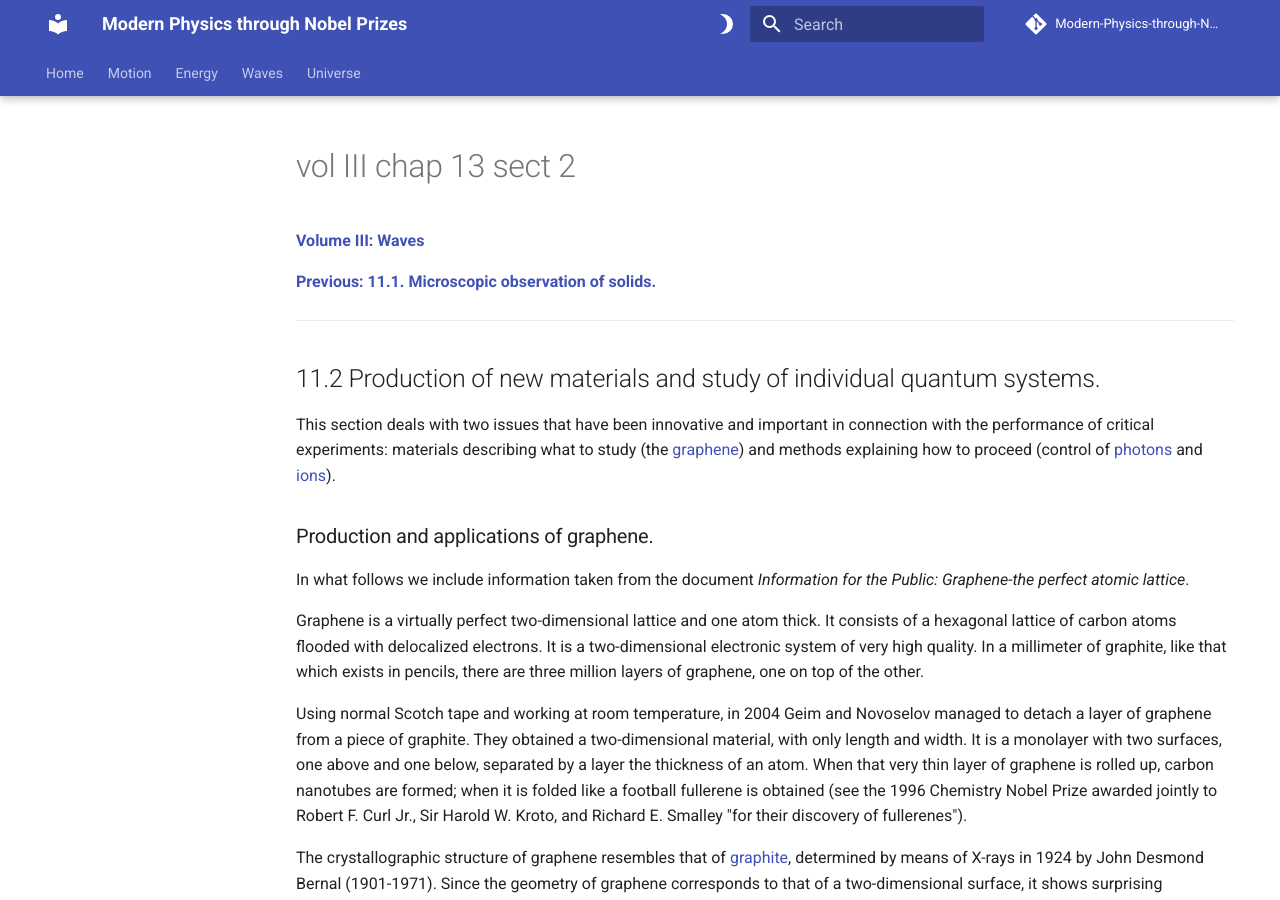
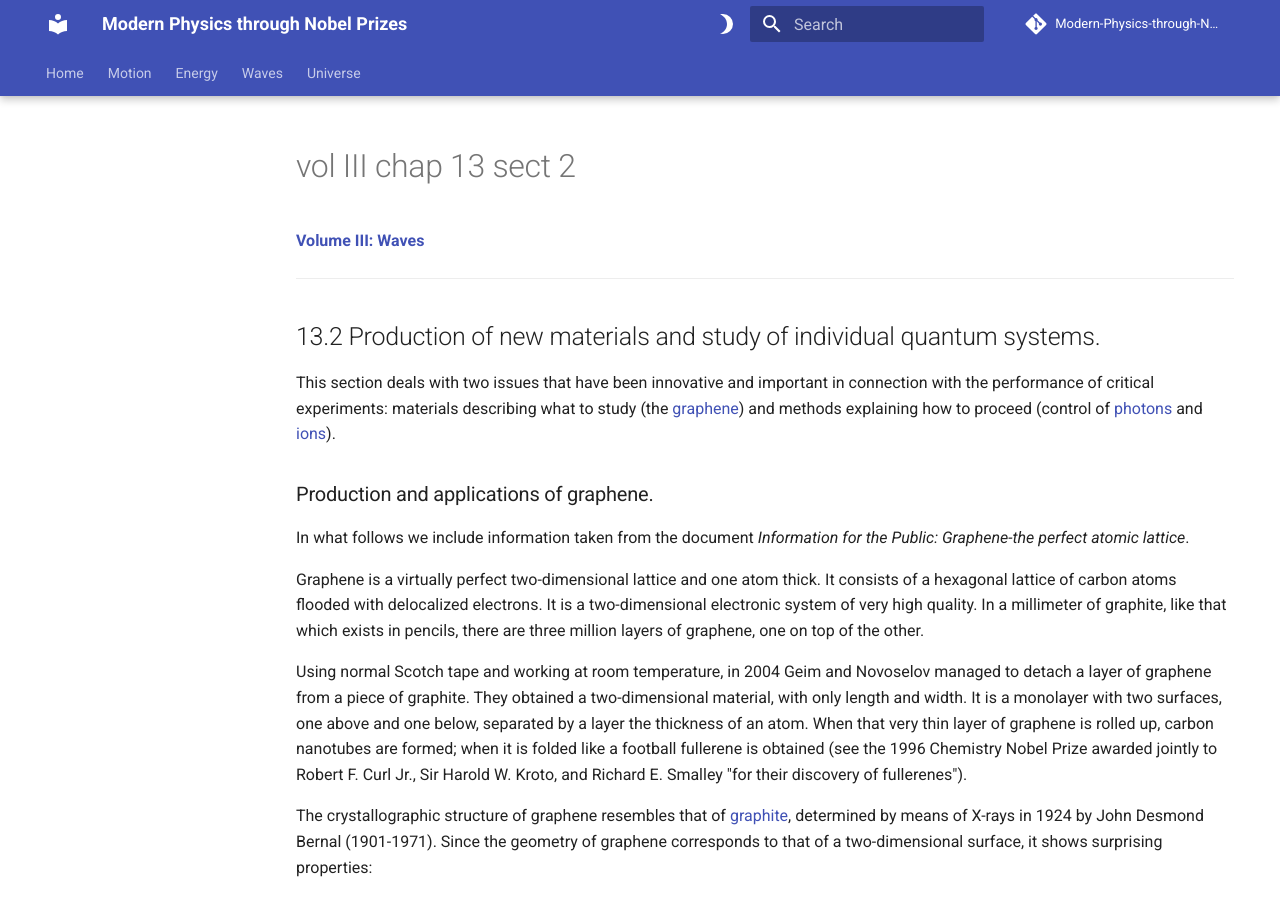
Before and after one commit to modphysnobel/modphysnobel.github.io, an MkDocs documentation site: the page built from docs/vol-III/vol-III-chap-13-sect-2.md, in a window 1280 px wide and 900 px high. Built offline with MkDocs 1.6.1 and Material for MkDocs 9.7.7, drawn with Linux system fonts in a browser that asks for light colours; some web fonts are replaced; comment, search, counter and statistics services are not loaded; some of the changed text lies outside the part shown.

Commit message:
Update vol-III-chap-13-sect-2.md

```diff
--- a/docs/vol-III/vol-III-chap-13-sect-2.md
+++ b/docs/vol-III/vol-III-chap-13-sect-2.md
@@ -1,10 +1,8 @@
 [**Volume III: Waves**](./volume-III.md)
-
-[**Previous: 11.1. Microscopic observation of solids.**](./vol-III-chap-11-sect-1.md)
 
 ***
 
-## 11.2 Production of new materials and study of individual quantum systems.
+## 13.2 Production of new materials and study of individual quantum systems.
 
 This section deals with two issues that have been innovative and important in connection with the performance of critical experiments: materials describing what to study (the [graphene](https://en.wikipedia.org/wiki/Graphene)) and methods explaining how to proceed (control of [photons](https://en.wikipedia.org/wiki/Photon) and [ions](https://en.wikipedia.org/wiki/Ion)).
 
@@ -173,5 +171,3 @@
 
 
 ***
-
-[**Next: 11.3. Phases in a learning and research process.**](./vol-III-chap-11-sect-3.md)
```
